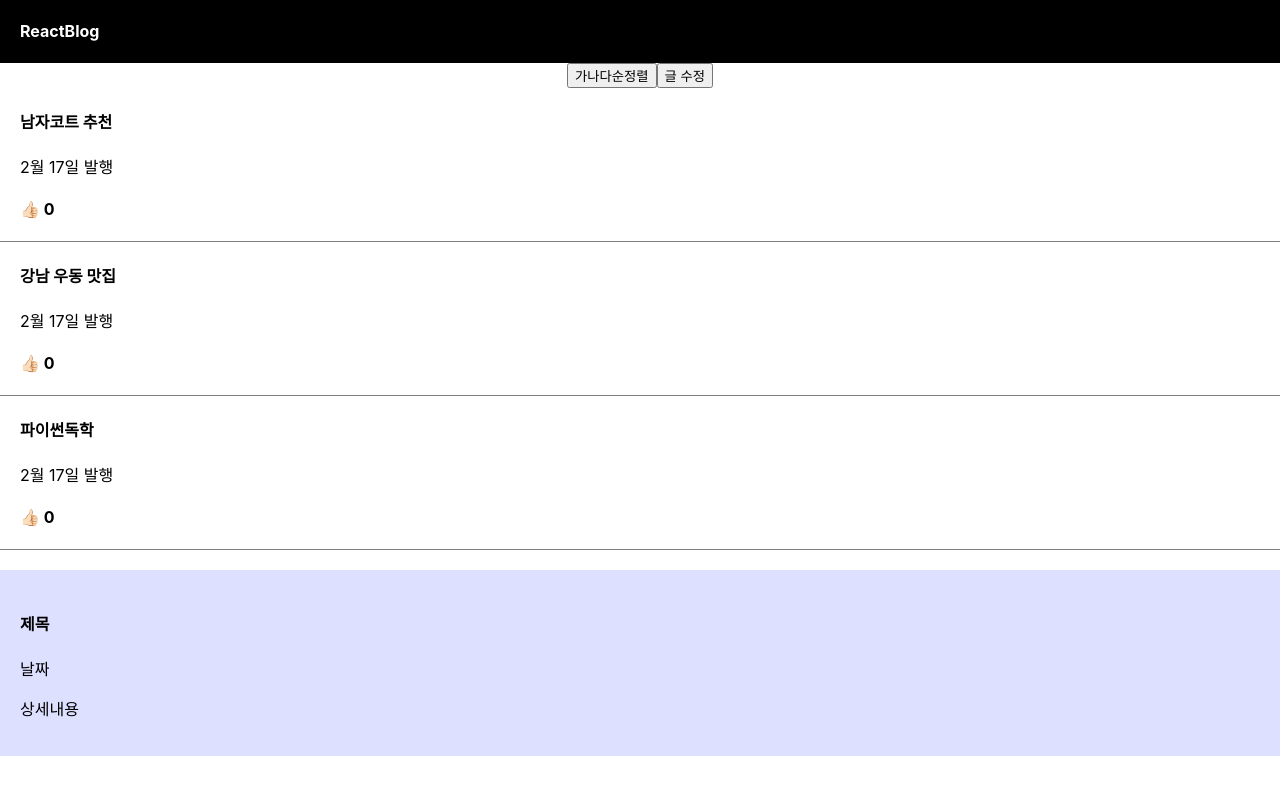
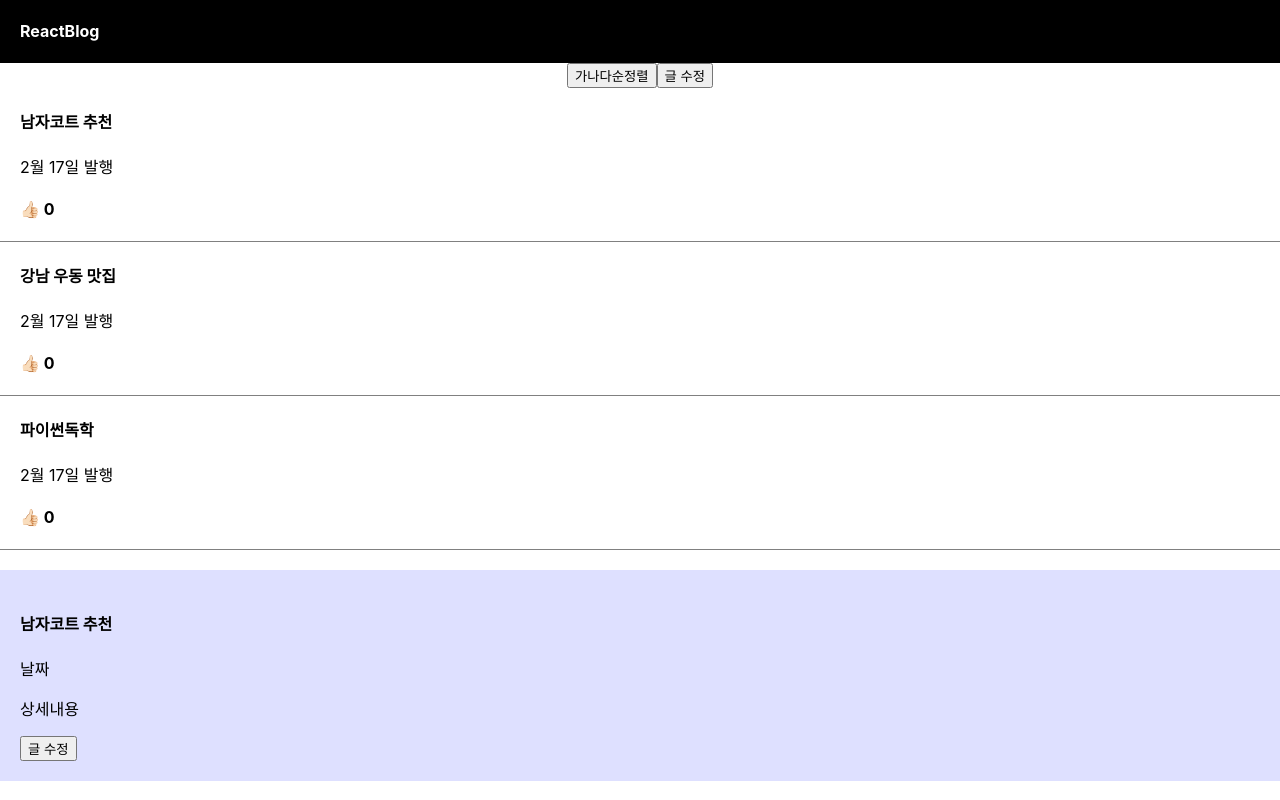
Before and after one commit to ryudain05/BLOG, a React (Create React App) app: page / in a window 1280 px wide. Both pictures are taken after a click on the element "남자코트 추천". Built offline with nearby package versions, Linux system fonts and the light colour scheme.

Commit message:
feat/props modal

```diff
--- a/src/App.js
+++ b/src/App.js
@@ -74,7 +74,16 @@ function App() {
        * 2. UI 현재 상태를 state로 저장
        * 3. state에 따라 UI가 어떻게 보일지 작성
        */}
-      {modal == true ? <Modal /> : null}
+      {modal == true ? (
+        <Modal
+          onClick={() => {
+            let copy = [...title];
+            copy[0] = "여자코트 추천";
+            choice(copy);
+          }}
+          title={title}
+        />
+      ) : null}
     </div>
   );
 }
@@ -88,12 +97,14 @@ function App() {
  * 2. 큰 페이지들
  * 3. 자주 변경되는 것들
  */
-function Modal() {
+function Modal(props) {
   return (
-    <div className="modal">
-      <h4>제목</h4>
+    <div className="modal" style={{ background: props.color }}>
+      {/* props 사용 자식에서 부모는 불가능 옆집 불가능*/}
+      <h4>{props.title[0]}</h4>
       <p>날짜</p>
       <p>상세내용</p>
+      <button>글 수정</button>
     </div>
   );
 }
```
